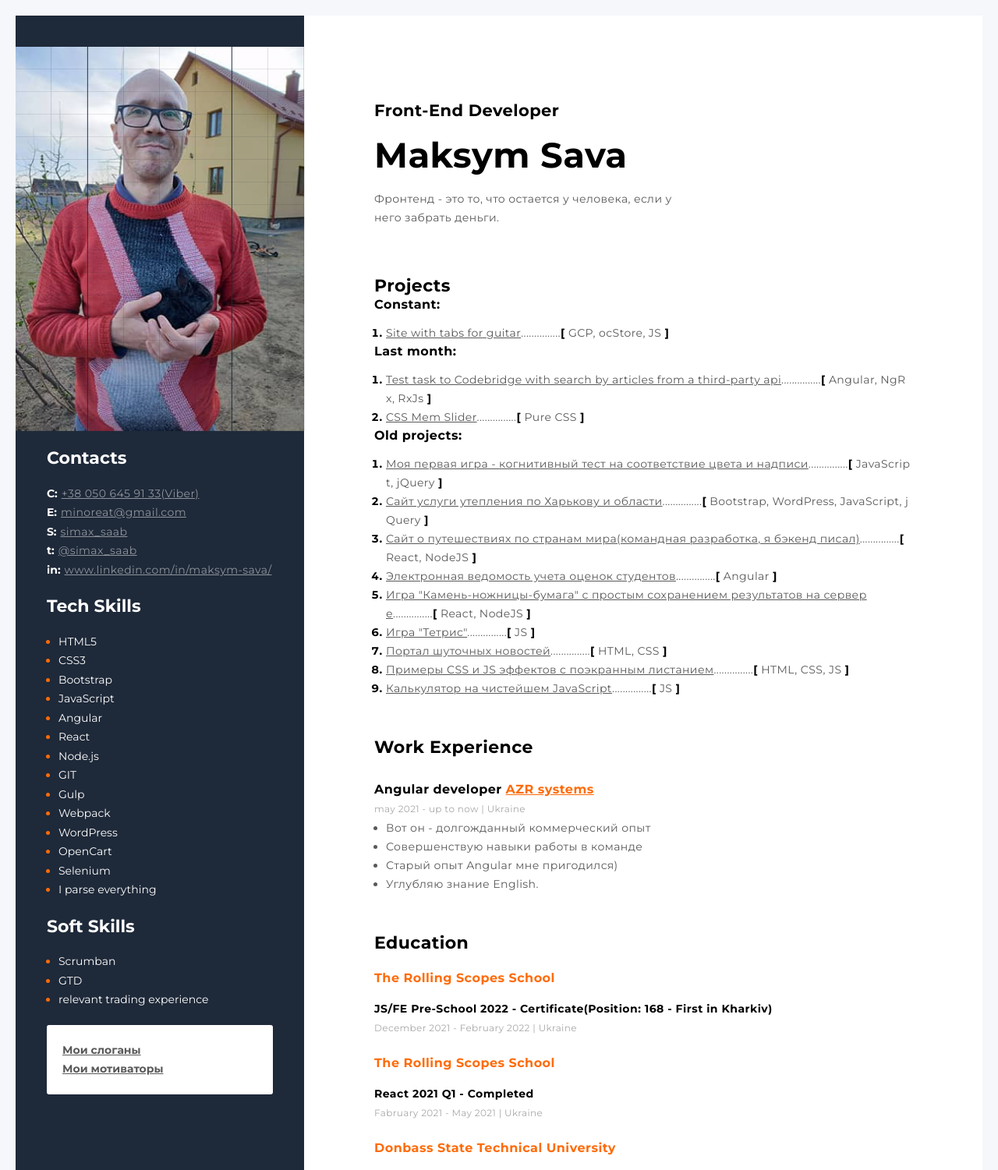
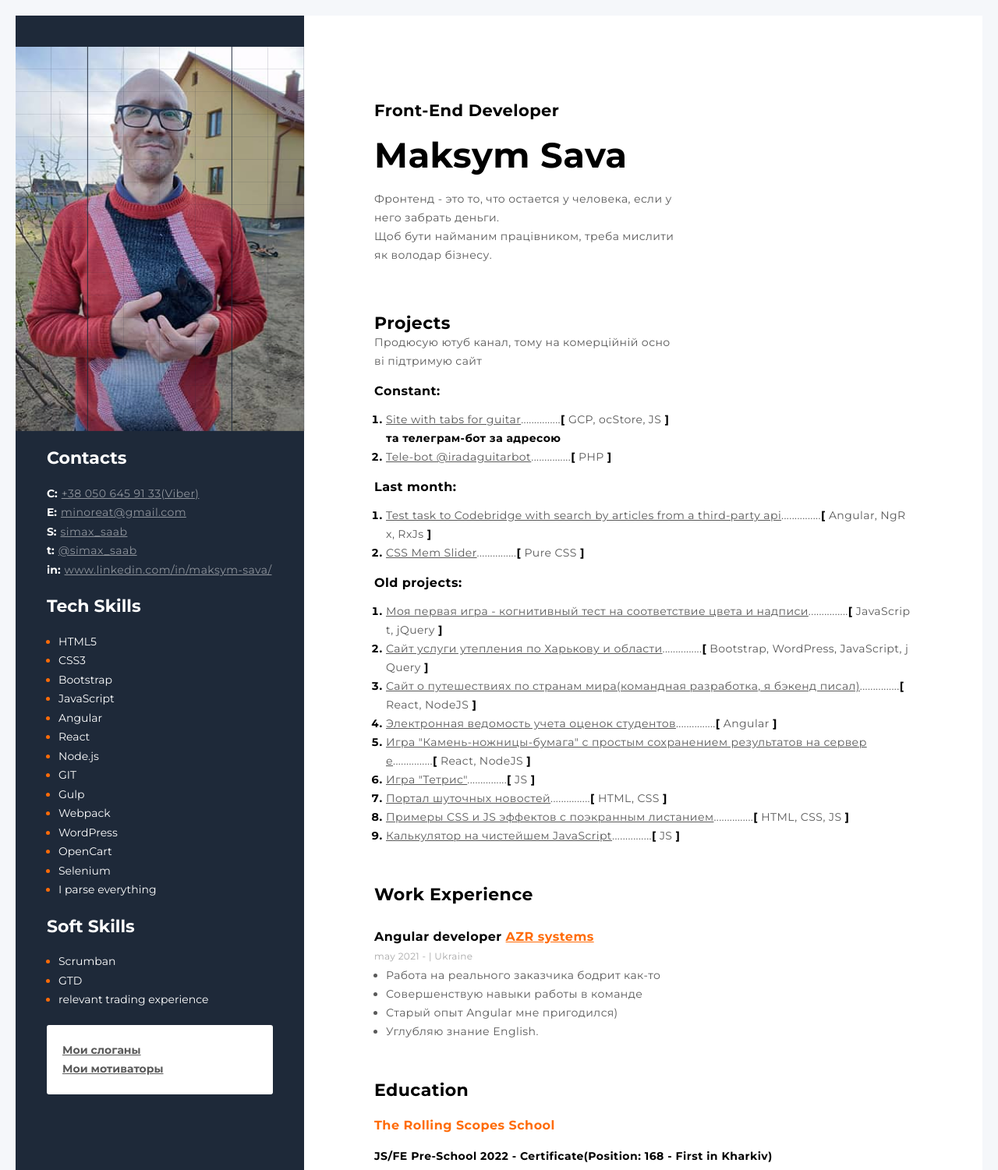
Before and after one commit to SimaxSaab/my-resume-site, a PHP site: page / in a window 1280 px wide. Shown: the top 1501 px of the page at 78% size. Run offline with PHP 8.4, Linux system fonts and the light colour scheme.

Commit message:
fix: add knowledge about tele bot

```diff
--- a/css/style.css
+++ b/css/style.css
@@ -167,6 +167,10 @@ h1 {
   line-height: 89px;
 }
 
+h4 {
+  margin-top: 15px;
+}
+
 p {
   width: 56%;/*413px;*/
 }
--- a/index.html
+++ b/index.html
@@ -86,16 +86,21 @@
         <h2 class="h2">Front-End Developer</h2>
         <h1 class="h1">Maksym Sava</h1>
         <p>Фронтенд - это то, что остается у человека, если у него забрать деньги.</p>
+        <p>Щоб бути найманим працівником, треба мислити як володар бізнесу.</p>
         <!-- <p>С мая 2020 четкое пришло понимание, что JavaScript всегда был любим.</p> -->
 
       </div>
       <!-- Projects container -->
       <div class="projects">
         <h3 class="h3">Projects</h3>
+        <p>Продюсую ютуб канал, тому на комерційній основі підтримую сайт</p>
         <h4>Сonstant:</h4>
         <ol>
           <li><a href="https://irada.guru/" class="proj__link" target="_blank" rel="norefferer">Site with tabs for guitar</a><span>...............</span>[ <span>GCP, ocStore, JS</span> ]</li>
+          <p>та телеграм-бот за адресою</p>
+          <li><a href="https://t.me/iradaguitarbot/" class="proj__link" target="_blank" rel="norefferer">Tele-bot @iradaguitarbot</a><span>...............</span>[ <span>PHP</span> ]</li>
         </ol>
+
         <h4>Last month:</h4>
         <ol>
           <li><a href="https://codebridge.netlify.app/" class="proj__link" target="_blank" rel="norefferer">Test task to Codebridge with search by articles from a third-party api</a><span>...............</span>[ <span>Angular, NgRx, RxJs</span> ]</li>
@@ -125,9 +130,9 @@
         <!-- Company -1 -->
         <div class="company" data-aos="fade-up">
           <h4>Angular developer <span><a href="https://azr.com.ua" target="_blank">AZR systems</a></span></h4>
-          <span>may 2021 - up to now | Ukraine</span>
+          <span>may 2021 -  | Ukraine</span>
           <ul>
-            <li>Вот он - долгожданный коммерческий опыт</li>
+            <li>Работа на реального заказчика бодрит как-то</li>
             <li>Совершенствую навыки работы в команде</li>
             <li>Старый опыт Angular мне пригодился)</li>
             <li>Углубляю знание English.</li>
```
